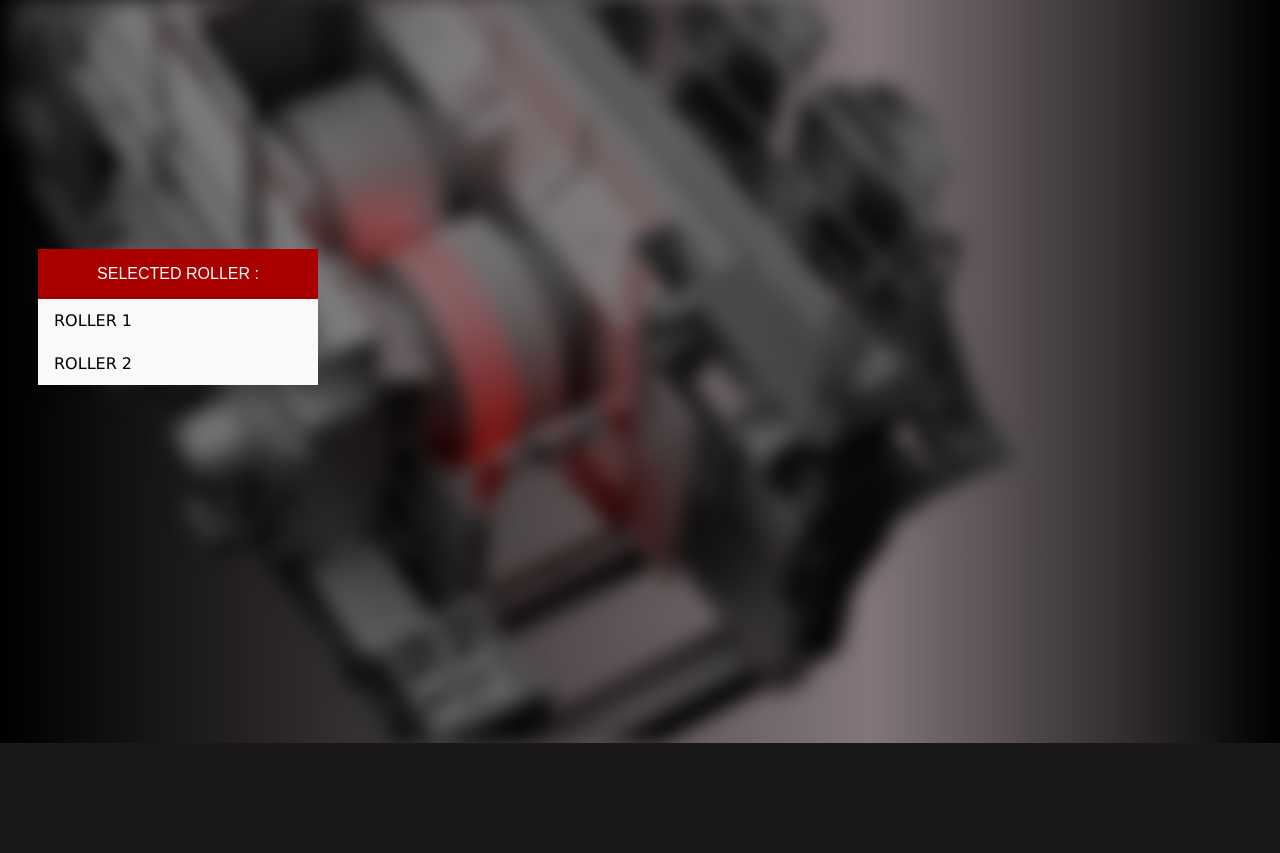
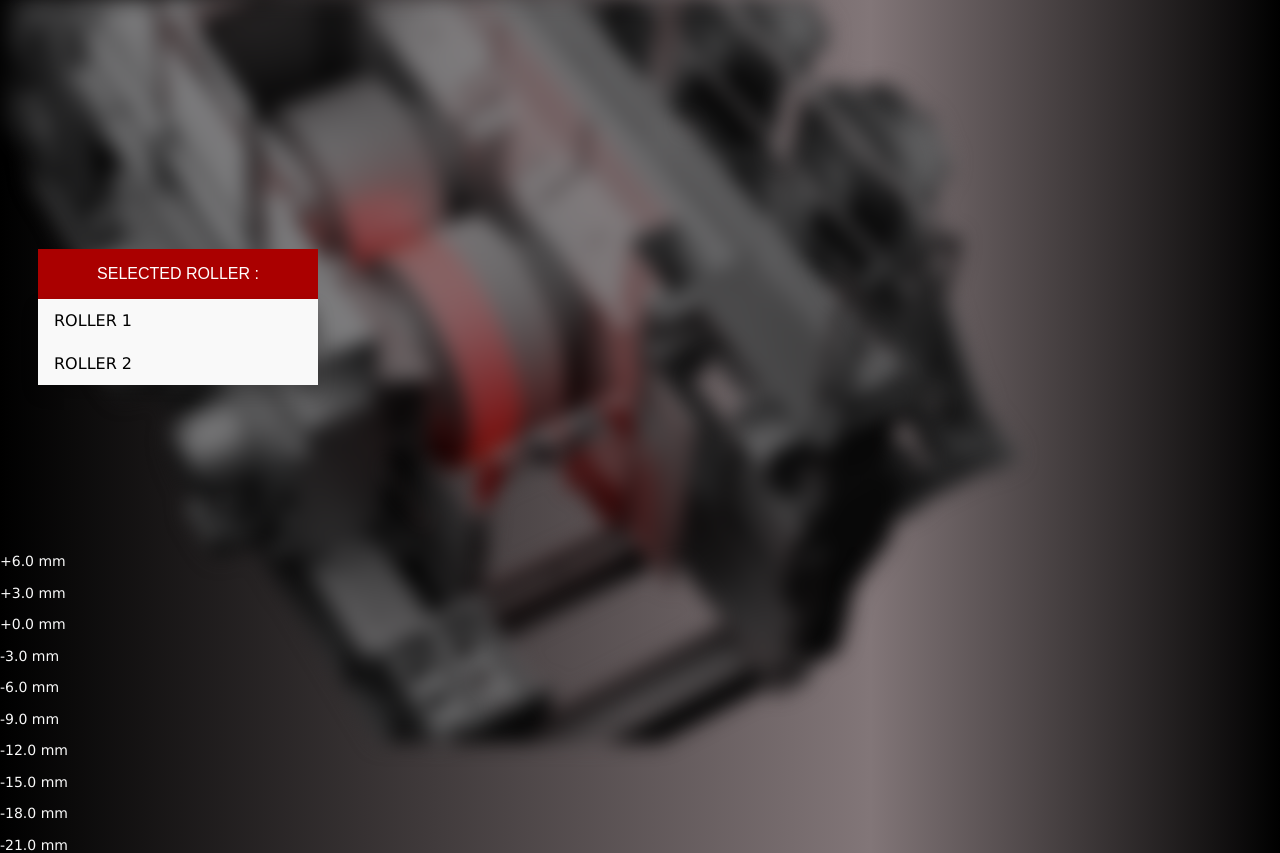
Before and after one commit to RoNimbalkar/KHDRemote, a Flask app: page /pressanalysis in a window 1280 px wide; the page is wider, and only the part inside the window is pictured. Shown: the part 82-935 px from the top of that part. Before the commit the page ends 825 px from the top of that part, so only its background shows below. Run offline with Flask 2, Linux system fonts and the light colour scheme; the visitor is signed in with stand-in values (Sample User, id 1); some libraries are stand-ins or nearby versions.

Commit message:
Add files via upload

```diff
--- a/templates/pressanalysis.html
+++ b/templates/pressanalysis.html
@@ -30,6 +30,24 @@
     <div class="heatmapCanvas">
         <object id="heatmapObject" type="image/svg+xml" data=""></object>
     </div>
+
+    <div class="colorbar-container">
+        <div class="bar-labels">
+          <div class="colorbar"></div>
+          <div class="labels">
+            <span>+6.0 mm</span>
+            <span>+3.0 mm</span>
+            <span>+0.0 mm</span>
+            <span>-3.0 mm</span>
+            <span>-6.0 mm</span>
+            <span>-9.0 mm</span>
+            <span>-12.0 mm</span>
+            <span>-15.0 mm</span>
+            <span>-18.0 mm</span>
+            <span>-21.0 mm</span>
+          </div>
+        </div>
+      </div>
 
     <script>
         // Get location from URL query string
```
